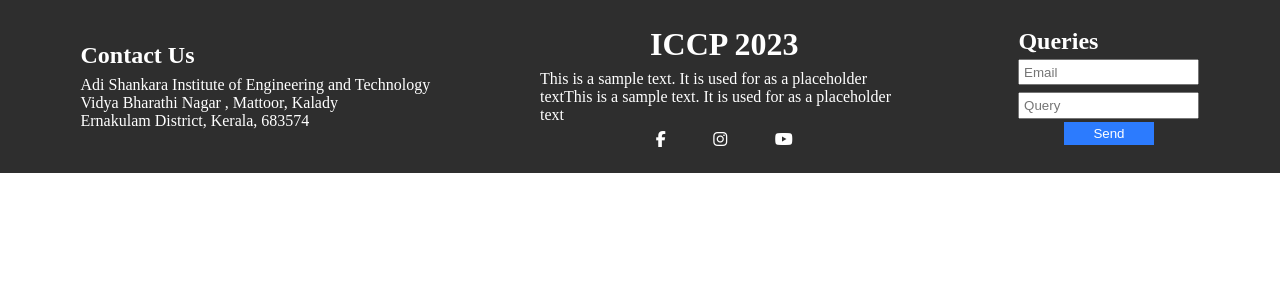
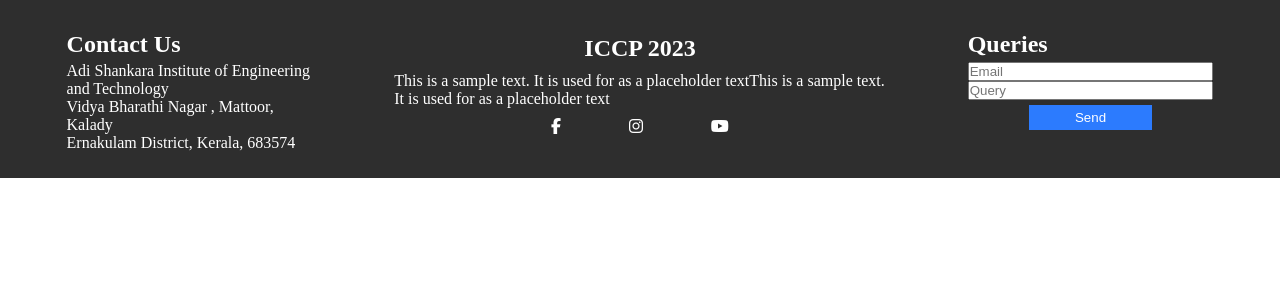
Before and after one commit to Abhijith-Jaideep/adishankara-conference, a React (Create React App) app: page / in a window 1280 px wide. Shown: the top 300 px of the page. Built offline with nearby package versions, Linux system fonts and the light colour scheme.

Commit message:
Changed alignment of footer elements

```diff
--- a/src/components/Footer/Footer.jsx
+++ b/src/components/Footer/Footer.jsx
@@ -13,7 +13,7 @@ function Footer() {
 
             <div className="footerheadingsection">
 
-                <h1>ICCP 2023</h1>
+                <h2>ICCP 2023</h2>
 
                 <div className="footerpara">
                     <p>This is a sample text. It is used for as a placeholder textThis is a sample text. It is used for as a placeholder text</p>
--- a/src/components/Footer/footer.css
+++ b/src/components/Footer/footer.css
@@ -5,47 +5,47 @@
     display: flex;
     padding: 2%;
     justify-content: space-around;
-    align-items: center;
     flex-wrap: wrap;
+}
+
+.footer h2{
+    margin:2% 0;
 }
 
 .address{
     display: flex;
     flex-direction: column;
+    width: 20%;
 }
 
-.address h2{
-    margin-bottom: 2%;
-}
 
 .footerheadingsection{
     display: flex;
     flex-direction: column;
     align-items: center;
-    width: 30%;
+    width: 40%;
     flex-wrap: wrap;
 }
 
-.footerpara{
-    margin: 2% 0;
-}
+
 
 .socialmedialinks{
     display: flex;
     justify-content: space-around;
     width: 50%;
+    margin-top: 2%;
 }
 
+.queries{
+    width: 20%;
+}
 
 .queries form{
     display: flex;
     flex-direction: column;
 }
 
-.queries input{
-    margin: 2% 0;
-    padding: 2%;
-}
+
 
 .queries .sendbtn{
     background-color: #2c7bfe;
@@ -55,4 +55,5 @@
     margin-right: auto;
     border:none;
     padding: 2%;
+    margin-top: 2%;
 }
```
